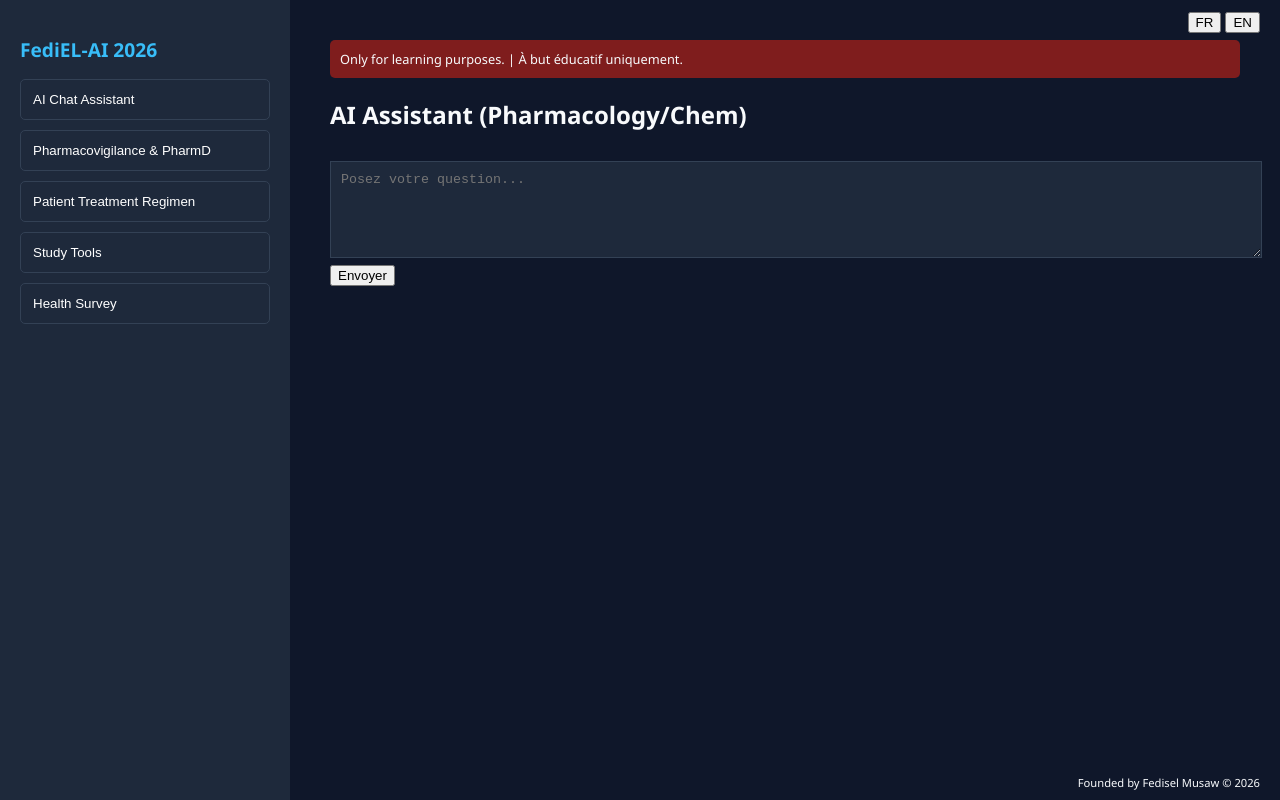
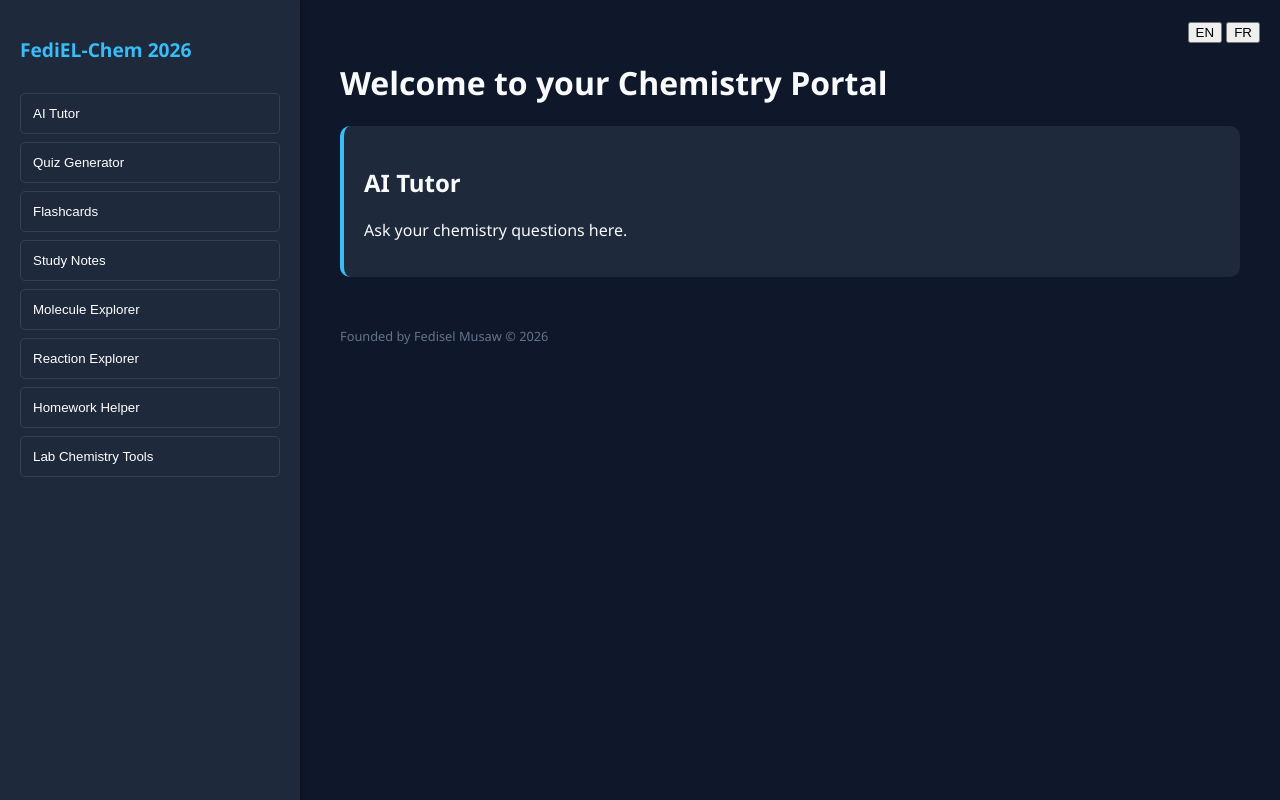
Before and after one commit to fediselMusaw/FediEL-AI, a website: page index.html in a window 1280 px wide. Drawn offline with Linux system fonts and the light colour scheme.

Commit message:
Update index.html

```diff
--- a/index.html
+++ b/index.html
@@ -2,103 +2,74 @@
 <html lang="fr">
 <head>
     <meta charset="UTF-8">
-    <title>FediEL-AI | Health-Tech Platform</title>
+    <title>FediEL-Chem 2026</title>
     <style>
-        :root { --bg: #0f172a; --panel: #1e293b; --text: #f8fafc; --accent: #38bdf8; }
+        :root { --bg: #0f172a; --panel: #1e293b; --accent: #38bdf8; --text: #f8fafc; }
         body { font-family: 'Segoe UI', sans-serif; display: flex; margin: 0; background: var(--bg); color: var(--text); }
 
         /* Sidebar */
-        nav { width: 250px; height: 100vh; background: var(--panel); padding: 20px; position: fixed; }
-        nav h2 { color: var(--accent); font-size: 1.2em; }
-        nav button { display: block; width: 100%; padding: 12px; margin-bottom: 10px; background: none; border: 1px solid #334155; color: white; cursor: pointer; text-align: left; border-radius: 5px; }
-        nav button:hover { background: var(--accent); }
+        nav { width: 260px; height: 100vh; background: var(--panel); padding: 20px; position: fixed; box-shadow: 2px 0 5px rgba(0,0,0,0.3); }
+        nav h2 { color: var(--accent); font-size: 1.2em; margin-bottom: 30px; }
+        button.nav-btn { display: block; width: 100%; padding: 12px; margin-bottom: 8px; background: transparent; border: 1px solid #334155; color: white; cursor: pointer; text-align: left; border-radius: 5px; transition: 0.3s; }
+        button.nav-btn:hover { background: var(--accent); color: var(--bg); }
 
-        /* Main Content */
-        main { margin-left: 290px; padding: 40px; width: 100%; }
-        .disclaimer { background: #7f1d1d; padding: 10px; border-radius: 5px; font-size: 0.8em; margin-bottom: 20px; }
+        /* Main */
+        main { margin-left: 300px; padding: 40px; width: 100%; }
+        .lang-switch { position: absolute; top: 20px; right: 20px; }
         .section { display: none; }
         .active { display: block; }
-        textarea, input[type="file"] { width: 100%; background: var(--panel); border: 1px solid #334155; color: white; padding: 10px; margin-top: 10px; }
-
-        /* Survey Styling */
-        .q-card { background: var(--panel); padding: 15px; margin-bottom: 15px; border-left: 4px solid var(--accent); }
+        .card { background: var(--panel); padding: 20px; border-radius: 10px; border-left: 4px solid var(--accent); }
     </style>
 </head>
 <body>
 
 <nav>
-    <h2>FediEL-AI 2026</h2>
-    <button onclick="show('chat')">AI Chat Assistant</button>
-    <button onclick="show('pharma')">Pharmacovigilance & PharmD</button>
-    <button onclick="show('patient')">Patient Treatment Regimen</button>
-    <button onclick="show('tools')">Study Tools</button>
-    <button onclick="show('survey')">Health Survey</button>
+    <h2>FediEL-Chem 2026</h2>
+    <div id="menu">
+        <button class="nav-btn" onclick="show('chat')" data-en="AI Tutor" data-fr="Tuteur IA">AI Tutor</button>
+        <button class="nav-btn" onclick="show('quiz')" data-en="Quiz Generator" data-fr="Générateur de Quiz">Quiz Generator</button>
+        <button class="nav-btn" onclick="show('flash')" data-en="Flashcards" data-fr="Flashcards">Flashcards</button>
+        <button class="nav-btn" onclick="show('notes')" data-en="Study Notes" data-fr="Notes d'Étude">Study Notes</button>
+        <button class="nav-btn" onclick="show('mol')" data-en="Molecule Explorer" data-fr="Explorateur de Molécules">Molecule Explorer</button>
+        <button class="nav-btn" onclick="show('react')" data-en="Reaction Explorer" data-fr="Explorateur de Réactions">Reaction Explorer</button>
+        <button class="nav-btn" onclick="show('hw')" data-en="Homework Helper" data-fr="Aide aux Devoirs">Homework Helper</button>
+        <button class="nav-btn" onclick="show('lab')" data-en="Lab Chemistry Tools" data-fr="Outils de Chimie de Labo">Lab Chemistry Tools</button>
+    </div>
 </nav>
 
+<div class="lang-switch">
+    <button onclick="setLang('en')">EN</button>
+    <button onclick="setLang('fr')">FR</button>
+</div>
+
 <main>
-    <div class="disclaimer">Only for learning purposes. | À but éducatif uniquement.</div>
+    <h1 data-en="Welcome to your Chemistry Portal" data-fr="Bienvenue sur votre portail de chimie">Welcome to your Chemistry Portal</h1>
 
-    <div id="chat" class="section active">
-        <h2>AI Assistant (Pharmacology/Chem)</h2>
-        <textarea id="aiInput" rows="5" placeholder="Posez votre question..."></textarea>
-        <button onclick="alert('IA en attente de connexion')">Envoyer</button>
+    <div id="chat" class="section active card">
+        <h2 data-en="AI Tutor" data-fr="Tuteur IA">AI Tutor</h2>
+        <p data-en="Ask your chemistry questions here." data-fr="Posez vos questions de chimie ici.">Ask your chemistry questions here.</p>
     </div>
 
-    <div id="survey" class="section">
-        <h2>Health Survey (10 questions)</h2>
-        <form id="surveyForm"></form>
-        <button onclick="saveSurvey()">Enregistrer & Calculer le score</button>
-        <div id="surveyResult"></div>
+    <!-- Répète ce modèle pour toutes les sections -->
+    <div id="lab" class="section card">
+        <h2 data-en="Lab Chemistry Tools" data-fr="Outils de Chimie de Labo">Lab Chemistry Tools</h2>
+        <p data-en="Names and importance of lab equipment." data-fr="Noms et importance du matériel de laboratoire.">Names and importance of lab equipment.</p>
     </div>
 
-    <div id="tools" class="section">
-        <h2>Study Tools</h2>
-        <input type="file" id="docUpload">
-        <button onclick="alert('Traitement du document...')">Upload & Process Summary</button>
-    </div>
+    <footer style="margin-top:50px; font-size:0.8em; color:#64748b;">Founded by Fedisel Musaw © 2026</footer>
 </main>
 
-<footer style="position:fixed; bottom:10px; right:20px; font-size:0.7em;">Founded by Fedisel Musaw © 2026</footer>
-
 <script>
-    // Logic pour changer de section
     function show(id) {
         document.querySelectorAll('.section').forEach(s => s.classList.remove('active'));
         document.getElementById(id).classList.add('active');
     }
 
-    // Survey Logic
-    const questions = [
-        "Privilégiez-vous les produits locaux ?", "Consommez-vous bio ?",
-        "Évitez-vous les ultra-transformés ?", "Vérifiez-vous les additifs ?",
-        "Limitez-vous le plastique ?", "Contrôlez-vous les pesticides ?",
-        "Utilisez-vous du verre ?", "Sensibilisé au radon ?",
-        "Protection UV quotidienne ?", "Partagez-vous les conseils ?"
-    ];
-
-    const form = document.getElementById('surveyForm');
-    questions.forEach((q, i) => {
-        form.innerHTML += `<div class="q-card">${i+1}. ${q}<br>
-            <input type="radio" name="q${i}" value="1"> Oui/Yes
-            <input type="radio" name="q${i}" value="0"> Non/No</div>`;
-    });
-
-    function saveSurvey() {
-        let score = 0;
-        for(let i=0; i<10; i++) {
-            let val = document.querySelector(`input[name="q${i}"]:checked`);
-            if(val) score += parseInt(val.value);
-        }
-        localStorage.setItem('userScore', score);
-        document.getElementById('surveyResult').innerHTML = "<h3>Score : " + score + "/10</h3><p>Sauvegardé localement.</p>";
+    function setLang(lang) {
+        document.querySelectorAll('[data-en]').forEach(el => {
+            el.innerText = el.getAttribute('data-' + lang);
+        });
     }
 </script>
-
-
 </body>
 </html>
-<!-- Bouton de changement de langue -->
-<div style="position: absolute; top: 10px; right: 20px;">
-    <button onclick="setLanguage('fr')">FR</button>
-    <button onclick="setLanguage('en')">EN</button>
-</div>
```
